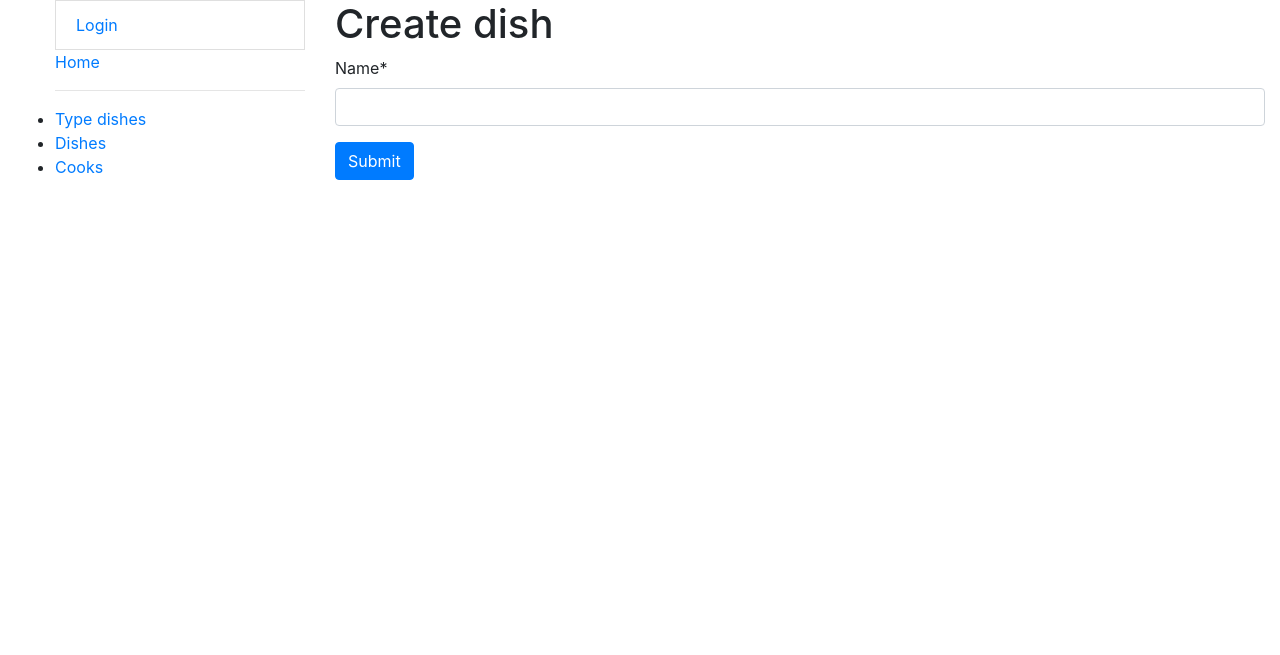
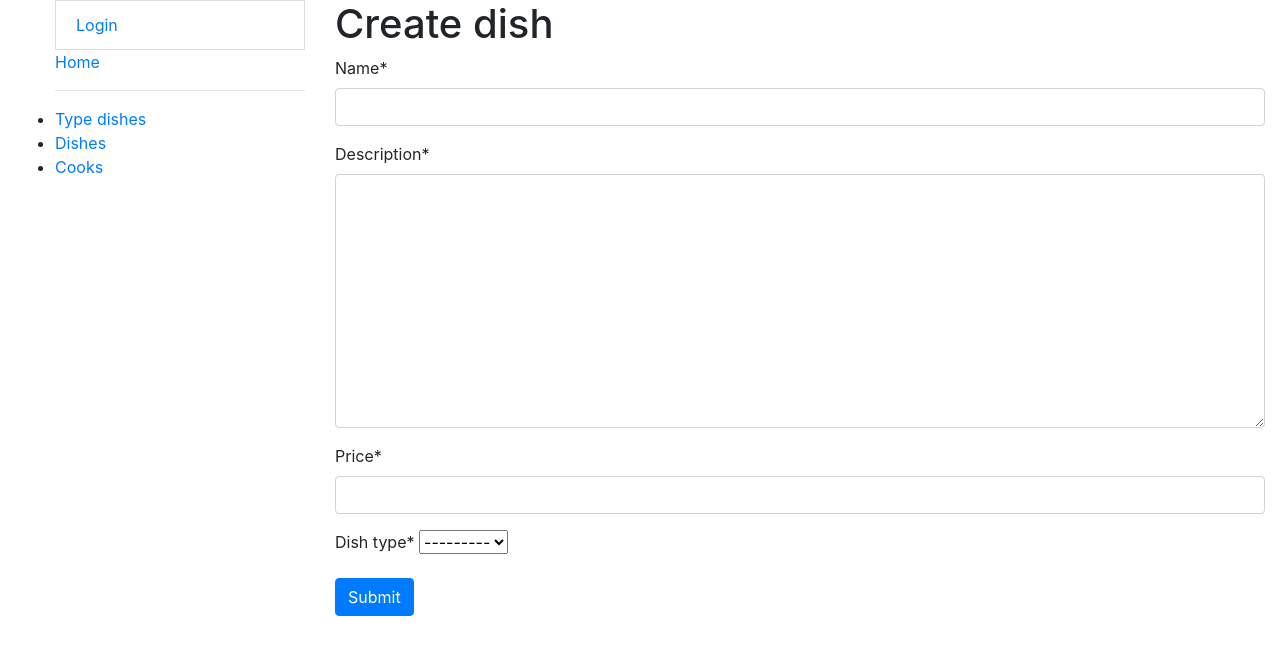
Before and after one commit to halyna-baklanova/restaurant-kitchen-service, a Django app: page /dishes/create in a window 1280 px wide. Shown: the top 655 px of the page. Run offline with Django 5.2, Linux system fonts and the light colour scheme; data that the repository does not hold is empty; some libraries are stand-ins or nearby versions.

Commit message:
fix forms delete and input

```diff
--- a/management/forms.py
+++ b/management/forms.py
@@ -13,8 +13,6 @@ class CookCreateForm(UserCreationForm):
             "years_of_experience",
         )
 
-    # def clean(self):
-    #     validate_years_of_experience(self.cleaned_data)
 
 class CookUpdateForm(UserCreationForm):
     class Meta(UserCreationForm.Meta):
@@ -40,10 +38,20 @@ class DishTypeUpdateForm(forms.ModelForm):
 class DishCreateForm(forms.ModelForm):
     class Meta:
         model = Dish
-        fields = ["name"]
+        fields = [
+            "name",
+            "description",
+            "price",
+            "dish_type",
+        ]
 
 
 class DishUpdateForm(forms.ModelForm):
     class Meta:
         model = Dish
-        fields = ["name"]
+        fields = [
+            "name",
+            "description",
+            "price",
+            "dish_type",
+        ]
--- a/management/views.py
+++ b/management/views.py
@@ -3,6 +3,7 @@ from django.contrib.auth.mixins import LoginRequiredMixin
 from django.http import HttpResponse, HttpRequest
 from django.shortcuts import render
 from django.views import generic
+from django.urls import reverse_lazy
 
 
 from management.models import Dish, Cook, DishType
@@ -106,3 +107,4 @@ class DishUpdateView(generic.UpdateView):
 class DishDeleteView(generic.DeleteView):
     model = Dish
     form_class = DishCreateForm
+    success_url = reverse_lazy("management:dish-list")
--- a/templates/management/dish_detail.html
+++ b/templates/management/dish_detail.html
@@ -18,7 +18,7 @@
     </h6></a>
     <hr>
   {% empty %}
-    <p>Dish no cooks</p>
+    <p>Dish no cooks yet.</p>
   {% endfor %}
 
 {% endblock content %}
--- a/templates/management/dish_list.html
+++ b/templates/management/dish_list.html
@@ -1,7 +1,7 @@
 {% extends "base.html" %}
 
 {% block content %}
-  <h1>Dishes:<a href="{% url "management:cook-create" %}" class="btn btn-primary link-to-page">
+  <h1>Dishes:<a href="{% url "management:dish-create" %}" class="btn btn-primary link-to-page">
           Create
       </a> </h1>
 
```
